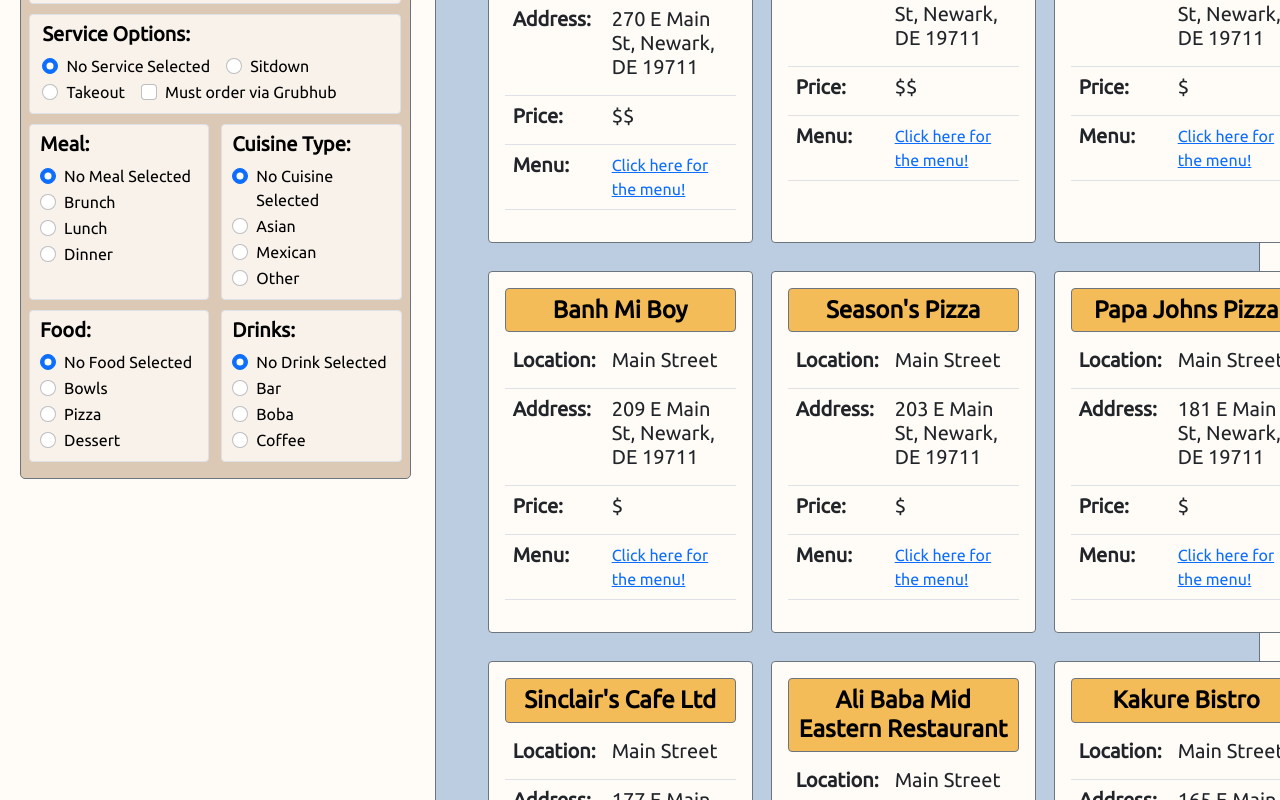
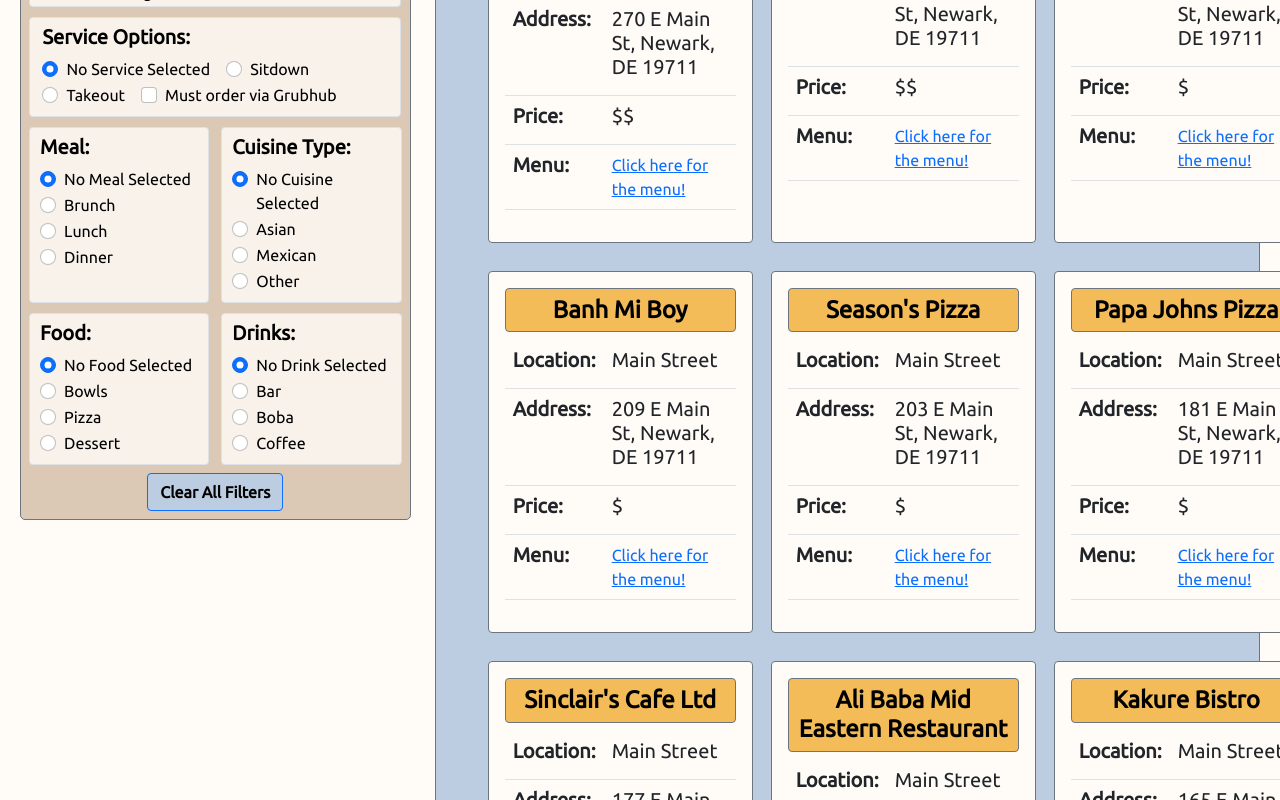
Before and after one commit to mycahdt/UD_Bites, a React (Create React App) app: page / in a window 1280 px wide. Shown: the part 447-1247 px from the top of the page. Built offline with nearby package versions, Linux system fonts and the light colour scheme.

Commit message:
button clears all filters

```diff
--- a/src/App.css
+++ b/src/App.css
@@ -53,12 +53,13 @@
     padding-left: 2%;
     padding-right: 2%;
     border-radius: 5px;
-    padding-bottom: 4%;
+    padding-bottom: 2%;
 }
 
 .App-filter-title {
     font-family: myHeaderTitleFont;
     font-size: 250%;
+    padding-bottom: 3px;
 }
 
 .App-filter-subtitles {
--- a/src/App.tsx
+++ b/src/App.tsx
@@ -3,7 +3,7 @@
 import my_restaurants from "./Data/restaurants.json";
 import { Restaurant } from "./Interfaces/restaurant";
 import { RestaurantList } from "./Components/RestaurantList";
-import { Col, Form, Row } from "react-bootstrap";
+import { Button, Col, Form, Row } from "react-bootstrap";
 
 const RESTAURANTS = my_restaurants.map(
     (theRest): Restaurant => ({
@@ -118,6 +118,20 @@
     function updateDrinks(event: React.ChangeEvent<HTMLInputElement>) {
         console.log("The event was: " + event.target.value);
         setDrink(event.target.value);
+    }
+
+    function clearFilters() {
+        setLocation(locations[0]);
+        setLowPrice(false);
+        setMidPrice(false);
+        setHighPrice(false);
+        setService(services[0]);
+        setOnlyGrubhub(false);
+        setMeal(meals[0]);
+        setCuisine(cuisines[0]);
+        setFood(foodChoices[0]);
+        setDrink(drinks[0]);
+        setFilterList([]);
     }
 
     return (
@@ -331,6 +345,20 @@
                                 </div>
                             </Col>
                         </Row>
+                        <Row>
+                            <div style={{ marginTop: "2%" }}>
+                                <Button
+                                    style={{
+                                        backgroundColor: "#bccde1",
+                                        color: "black",
+                                        fontWeight: "bold"
+                                    }}
+                                    onClick={clearFilters}
+                                >
+                                    Clear All Filters
+                                </Button>
+                            </div>
+                        </Row>
                     </div>
                 </Col>
                 <Col xs={8}>
```
